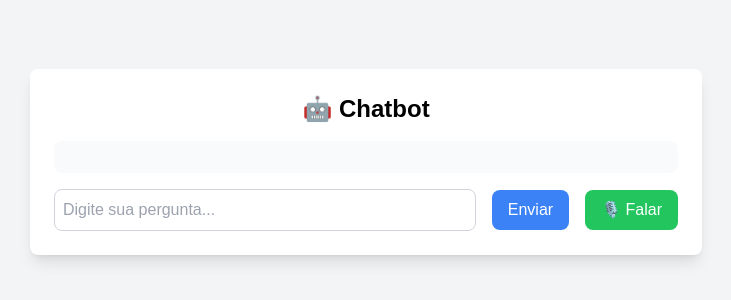
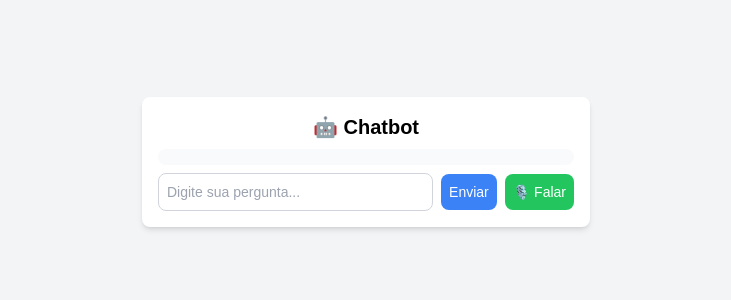
Before and after one commit to ArielAio/ChatBot, a Next.js app: page / in a window 1280 px wide. Shown: the part 238-538 px from the top of the page, without its empty margins (274-1005 px from the left). Built offline with nearby package versions, Linux system fonts and the light colour scheme.

Commit message:
feature: implementando novas palavas chaves e melhorando estilização

```diff
--- a/pages/index.js
+++ b/pages/index.js
@@ -60,20 +60,20 @@ export default function Home() {
   };
 
   return (
-    <div className="flex flex-col items-center justify-center min-h-screen bg-gray-100">
-      <div className="bg-white w-full max-w-2xl p-6 rounded-lg shadow-lg flex flex-col justify-between h-full">
-        <h1 className="text-2xl font-bold mb-4 text-center">🤖 Chatbot</h1>
+    <div className="flex flex-col items-center justify-center min-h-screen bg-gray-100 p-2">
+      <div className="bg-white w-full max-w-md p-4 rounded-lg shadow-md flex flex-col justify-between h-full">
+        <h1 className="text-xl font-bold text-center mb-2">🤖 Chatbot</h1>
 
         {/* Janela de Chat */}
-        <div className="flex-1 overflow-y-auto mb-4 p-4 bg-gray-50 rounded-lg">
+        <div className="flex-1 overflow-y-auto mb-2 p-2 bg-gray-50 rounded-lg">
           {conversas.map((conversa, index) => (
             <div
               key={index}
-              className={`mb-4 flex ${conversa.tipo === 'usuario' ? 'justify-end' : 'justify-start'
+              className={`mb-2 flex ${conversa.tipo === 'usuario' ? 'justify-end' : 'justify-start'
                 }`}
             >
               <div
-                className={`p-3 rounded-lg max-w-xs ${conversa.tipo === 'usuario'
+                className={`p-2 rounded-lg max-w-[80%] text-sm ${conversa.tipo === 'usuario'
                     ? 'bg-blue-500 text-white'
                     : 'bg-gray-300 text-black'
                   }`}
@@ -84,25 +84,25 @@ export default function Home() {
           ))}
         </div>
 
-        {/* Campo de entrada e botão */}
-        <div className="flex items-center space-x-4">
+        {/* Campo de entrada e botões */}
+        <div className="flex items-center space-x-2">
           <input
             type="text"
             value={pergunta}
             onChange={(e) => setPergunta(e.target.value)}
             onKeyDown={handleKeyDown}
             placeholder="Digite sua pergunta..."
-            className="flex-1 p-2 border border-gray-300 rounded-lg focus:outline-none focus:ring-2 focus:ring-blue-500"
+            className="flex-1 p-2 border border-gray-300 rounded-lg text-sm focus:outline-none focus:ring-2 focus:ring-blue-500"
           />
           <button
             onClick={enviarPergunta}
-            className="px-4 py-2 bg-blue-500 text-white rounded-lg hover:bg-blue-600"
+            className="p-2 bg-blue-500 text-white rounded-lg hover:bg-blue-600 text-sm"
           >
             Enviar
           </button>
           <button
             onClick={iniciarReconhecimentoVoz}
-            className="px-4 py-2 bg-green-500 text-white rounded-lg hover:bg-green-600"
+            className="p-2 bg-green-500 text-white rounded-lg hover:bg-green-600 text-sm"
           >
             🎙️ Falar
           </button>
```
Also changed, not shown: data/palavras_chave_respostas.json (+20 -1 lines).
